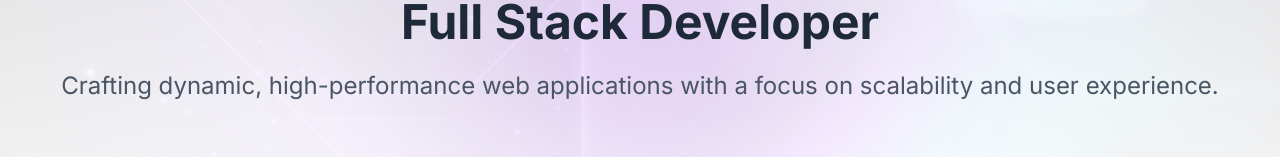
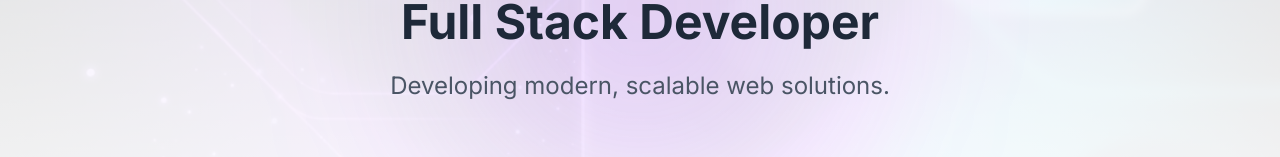
Before and after one commit to zaheer-ahmed77/portfolio_Website, a Next.js app: page / in a window 1280 px wide. Shown: the part 211-368 px from the top of the page. Built offline with nearby package versions, Linux system fonts and the light colour scheme.

Commit message:
Update intro, footer, and metadata URLs

```diff
--- a/src/app/layout.tsx
+++ b/src/app/layout.tsx
@@ -14,9 +14,9 @@ export const metadata: Metadata = {
   description: "Passionate full-stack developer skilled in JavaScript, Node.js, React, and MongoDB.",
   openGraph: {
     type: "website",
-    url: "https://zaheerahmed.com",
+    url: "https://zaheer.tech",
     title: "Zaheer Ahmed - Portfolio",
-    images: ["https://zaheerahmed.com/img/me.webp"],
+    images: ["https://zaheer.tech/img/me.webp"],
   },
   icons: {
     shortcut: "/svg/code.svg",
--- a/src/components/layouts/Footer.tsx
+++ b/src/components/layouts/Footer.tsx
@@ -31,7 +31,7 @@ export default function Footer() {
         </a>
       </div>
       <div className="flex flex-col sm:flex-row justify-between items-center text-sm text-gray-200">
-        <p>Made with ❤️ using Next.js © {new Date().getFullYear()}</p>
+        <p>Made By {User.name} using Next.js © {new Date().getFullYear()}</p>
         <p className="sm:block hidden">{User.title}</p>
       </div>
     </footer>
--- a/src/data/user.json
+++ b/src/data/user.json
@@ -1,7 +1,7 @@
 {
   "name": "Zaheer Ahmed",
   "title": "Full Stack Developer",
-  "intro": "Crafting dynamic, high-performance web applications with a focus on scalability and user experience.",
+  "intro": "Developing modern, scalable web solutions.",
   "location": "Pakistan",
   "contact": {
     "phone": "+92 3252399549",
```
